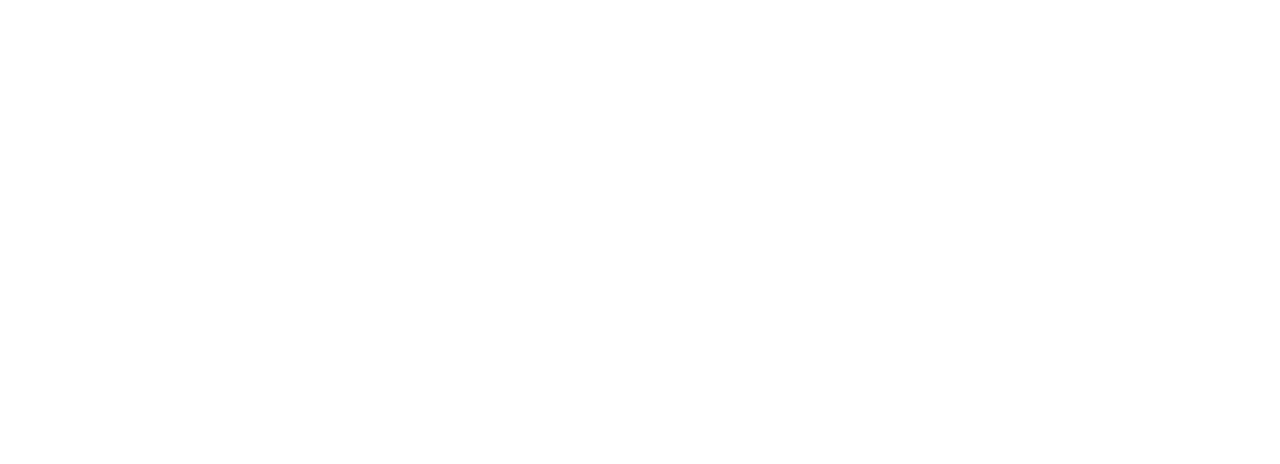
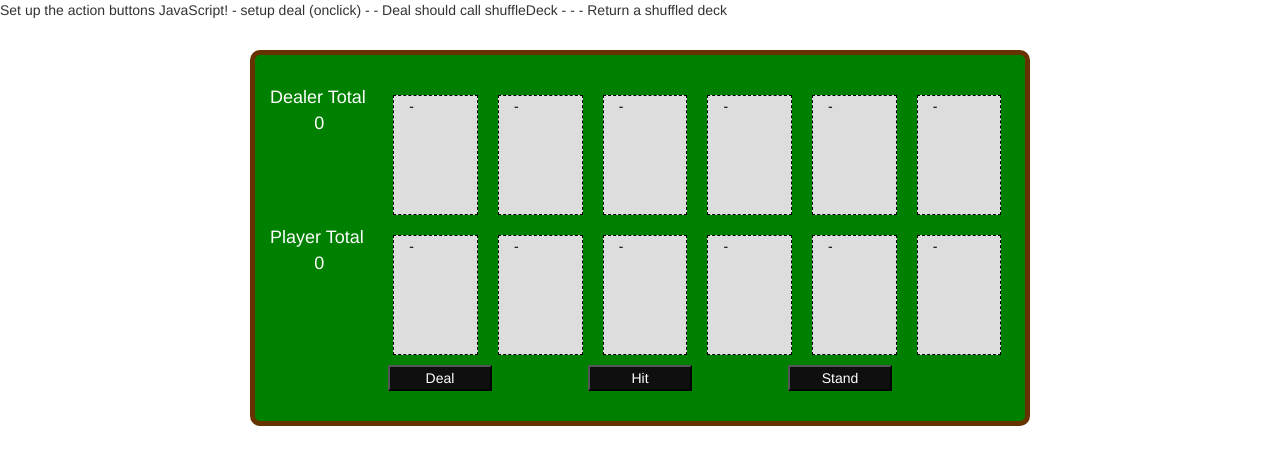
Before and after one commit to rbunch-dc/2-16blackjack, a plain HTML site: page index.html in a window 1280 px wide. Drawn offline with nearby package versions, Linux system fonts and the light colour scheme.

Commit message:
Finished initial styling, set up HTML, add a click function for buttons, and setup the deck

```diff
--- a/index.html
+++ b/index.html
@@ -1,3 +1,16 @@
+<!-- 1. Create an element for our table, turn it green with a border -->
+<!-- 2. Create an element for the dealers hand and the players hand -->
+<!-- 3. Create an element for dealer and player totals -->
+<!-- 4. Create an element for each card (max 6) inside both dealer and player -->
+<!-- 5. Assign classes to each card so they can be styled and targeted -->
+<!-- 6. Assign class of "empty" to each card on load and then style -->
+Set up the action buttons
+JavaScript!
+- setup deal (onclick)
+- - Deal should call shuffleDeck
+- - - Return a shuffled deck
+
+
 <!DOCTYPE html>
 <html>
 <head>
@@ -11,7 +24,59 @@
 </head>
 <body>
 
+	<div class="container">
+		<div class="row">
+			<div class="the-table col-sm-8 col-sm-offset-2">
+				<div class="row">
+					<div class="dealer-hand-wrapper col-sm-12">
+						<div class="dealer-total-wrapper col-sm-2">
+							Dealer Total<span class="dealer-total">0</span>
+						</div>
+<!-- The Bootstrap way...
+							<div class="col-sm-2">
+								<div id="dealer-card-two" class="card empty col-sm-10">-</div>
+							</div>
+ -->
 
+							<div id="dealer-card-one" class="card empty col-sm-2">-</div>
+							<div id="dealer-card-two" class="card empty col-sm-2">-</div>
+							<div id="dealer-card-three" class="card empty col-sm-2">-</div>
+							<div id="dealer-card-three" class="card empty col-sm-2">-</div>
+							<div id="dealer-card-three" class="card empty col-sm-2">-</div>
+							<div id="dealer-card-three" class="card empty col-sm-2">-</div>
+						</div>
+				</div>
+
+				<div class="row">
+					<div class="player-hand-wrapper col-sm-12">
+						<div class="player-total-wrapper col-sm-2">
+							Player Total<span class="player-total">0</span>
+						</div>
+						<div id="player-card-one" class="card empty col-sm-2">-</div>
+						<div id="player-card-two" class="card empty col-sm-2">-</div>
+						<div id="player-card-three" class="card empty col-sm-2">-</div>
+						<div id="player-card-four" class="card empty col-sm-2">-</div>
+						<div id="player-card-five" class="card empty col-sm-2">-</div>
+						<div id="player-card-six" class="card empty col-sm-2">-</div>
+					</div>
+				</div>
+
+				<div class="row action-buttons">
+					<div class="col-sm-2 col-sm-offset-2">
+						<button id="deal-button">Deal</button>
+					</div>
+					<div class="col-sm-2 col-sm-offset-1">
+						<button id="hit-button">Hit</button>
+					</div>
+					<div class="col-sm-2 col-sm-offset-1">
+						<button id="stand-button">Stand</button>
+					</div>
+				</div>
+
+			</div>
+		</div>
+
+	</div>
 
 	<script src="https://ajax.googleapis.com/ajax/libs/jquery/2.2.0/jquery.min.js"></script>
 
--- a/scripts.js
+++ b/scripts.js
@@ -0,0 +1,53 @@
+// Deal needs to call shuffle and assign the deck
+// Set up a players starting hand
+// Place the cards in the correct spot
+
+var theDeck = [];
+
+$(document).ready(function(){
+
+	$('button').click(function(){
+		var clickedButton = ($(this).attr('id'));
+		if(clickedButton == 'deal-button'){
+			deal();
+		}else if(clickedButton == 'hit-button'){
+			hit();
+		}else if(clickedButton == 'stand-button'){
+			stand();
+		}
+	});
+
+});
+
+
+function deal(){
+	theDeck = shuffleDeck();
+}
+
+function shuffleDeck(){
+	// fill the deck, in order, for now.
+	// Deck is made up of...
+	// - 52 cards
+	// - 4 suits
+	// -- h, s, d, c
+
+	// s1 = hearts, s2= spades, s3= diamonds, s4= clubs
+	for(s=1; s<=4; s++){
+
+		var suit = "";
+		if(s === 1){
+			suit = 'h';
+		}else if(s === 2){
+			suit = 's';
+		}else if(s === 3){
+			suit = 'd';
+		}else if(s === 4){
+			suit = 'c';
+		}
+		for(i=1; i<=13; i++){
+			theDeck.push(i+suit);
+		}
+	}
+	console.log(theDeck); //We have a deck, in order!! Mini-steps...
+
+}
--- a/styles.css
+++ b/styles.css
@@ -0,0 +1,40 @@
+.the-table{
+	background-color: green;
+	border: 5px solid #663300;
+	border-radius: 10px;
+	margin-top: 30px;
+	padding: 30px 0px;
+}
+
+.card{
+	color: black;
+	background-color: #fff;
+	height: 120px;
+}
+
+.col-sm-2.card{
+	width: 11%;
+	margin: 10px;
+}
+
+.card.empty{
+	background: #ddd;
+	border: dashed 1px #000;
+}
+
+.dealer-total-wrapper, .player-total-wrapper{
+	color: white;
+	font-size: 18px;
+}
+
+.dealer-total-wrapper span, .player-total-wrapper span{
+	display: block;
+	text-align: center;
+}
+
+.action-buttons button{
+	width: 100%;
+	background-color: #0f0f0f;
+	color: white;
+
+}
```
